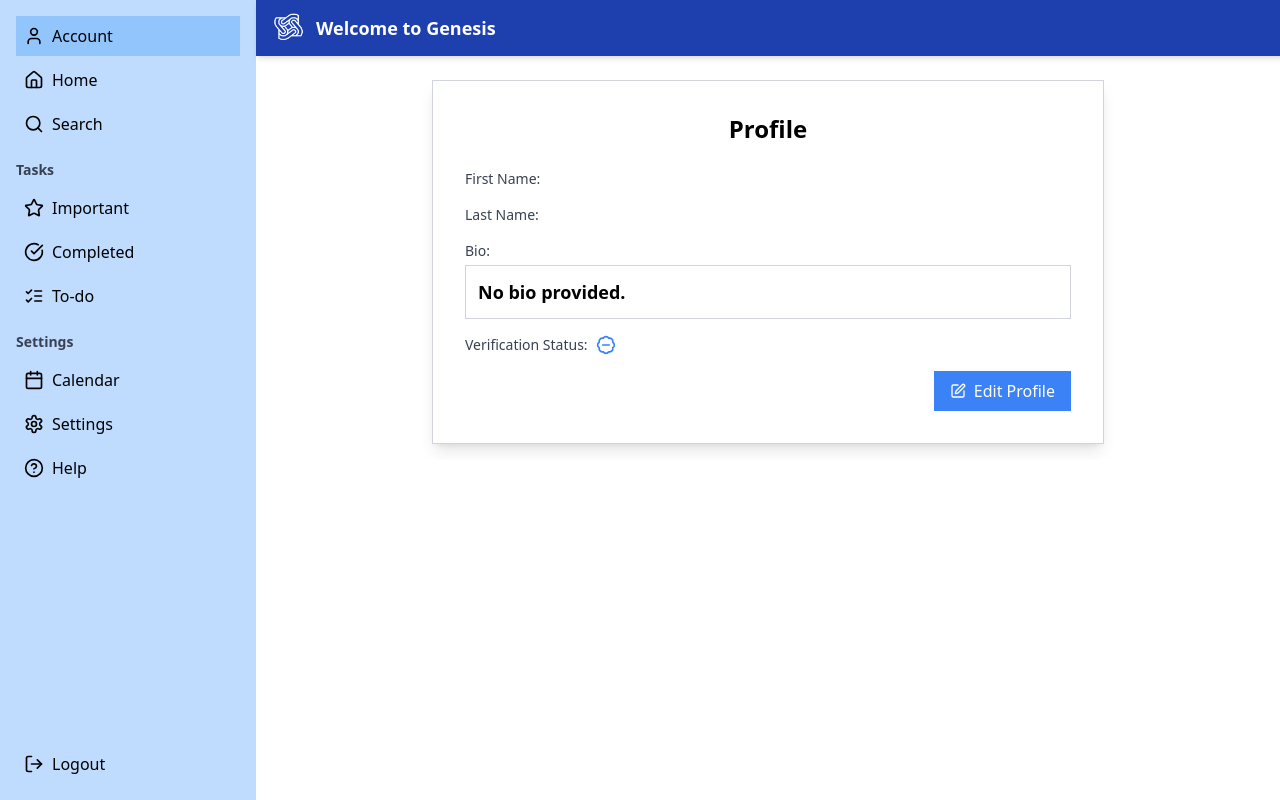
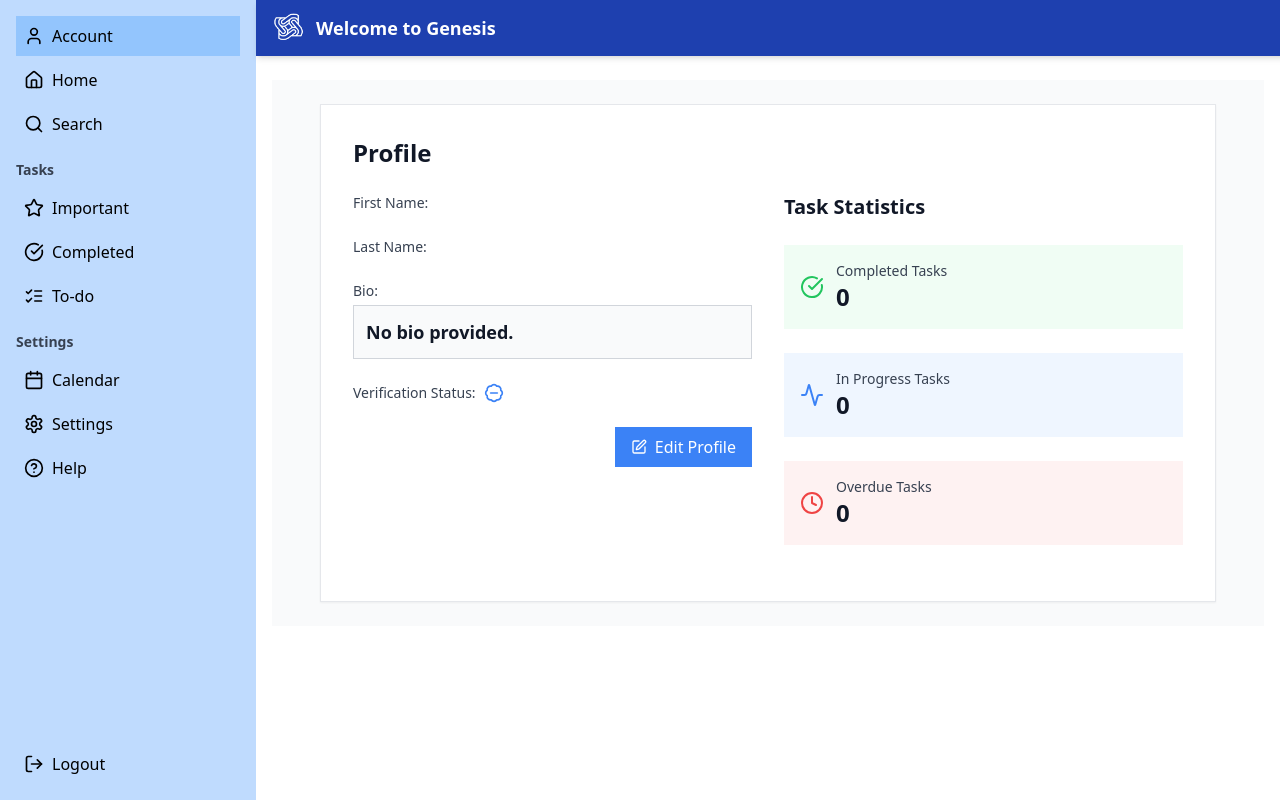
Before and after one commit to towtu/genesis-frontend, a React (Vite) app: page /account in a window 1280 px wide. Built offline with nearby package versions, Linux system fonts and the light colour scheme; no server answers.

Commit message:
Update Account.tsx

```diff
--- a/src/components/Account.tsx
+++ b/src/components/Account.tsx
@@ -1,7 +1,7 @@
 import React, { useEffect, useState } from "react";
 import { useNavigate } from "react-router-dom";
 import { api } from "../services/api"; // Import your configured axios instance
-import { BadgeCheck, BadgeMinus, Edit, Save, X } from "lucide-react"; // Import icons
+import { BadgeCheck, BadgeMinus, Edit, Save, X, CheckCircle, Clock, Activity } from "lucide-react"; // Import icons
 
 const Account: React.FC = () => {
   const navigate = useNavigate();
@@ -12,8 +12,13 @@ const Account: React.FC = () => {
     bio: "",
     verified: false,
   });
+  const [taskStats, setTaskStats] = useState({
+    completed: 0,
+    inProgress: 0,
+    overdue: 0,
+  });
 
-  // Fetch profile data from the backend
+  // Fetch profile data and task statistics from the backend
   useEffect(() => {
     const fetchProfile = async () => {
       try {
@@ -24,7 +29,17 @@ const Account: React.FC = () => {
       }
     };
 
+    const fetchTaskStats = async () => {
+      try {
+        const response = await api.get("/tasks/stats/"); // Example endpoint for task stats
+        setTaskStats(response.data);
+      } catch (error) {
+        console.error("Failed to fetch task stats:", error);
+      }
+    };
+
     fetchProfile();
+    fetchTaskStats();
   }, []);
 
   const handleInputChange = (e: React.ChangeEvent<HTMLInputElement | HTMLTextAreaElement>) => {
@@ -46,16 +61,19 @@ const Account: React.FC = () => {
   };
 
   return (
-    <div className="flex min-h-full justify-center items-center mx-auto">
+    <div className="flex min-h-full justify-center items-start mx-auto p-6 bg-gray-50 dark:bg-gray-900">
       {/* Main Content */}
-      <div className="bg-white p-8 border border-gray-300 rounded-lg shadow-lg w-full max-w-2xl">
-        <h2 className="text-2xl font-bold mb-6 text-center">Profile</h2>
+      <div className="bg-white dark:bg-gray-800 p-8 border border-gray-200 dark:border-gray-700 rounded-lg shadow-sm w-full max-w-4xl">
+        <h2 className="text-2xl font-bold mb-6 text-gray-900 dark:text-white">Profile</h2>
 
+        <div className="grid grid-cols-1 md:grid-cols-2 gap-8">
+          {/* Left Column: Profile Information */}
+          <div>
             {isEditing ? (
-          <form className="space-y-4">
+              <form className="space-y-6">
                 {/* First Name */}
                 <div>
-              <label htmlFor="first_name" className="block text-sm font-medium text-gray-700">
+                  <label htmlFor="first_name" className="block text-sm font-medium text-gray-700 dark:text-gray-300">
                     First Name
                   </label>
                   <input
@@ -64,13 +82,13 @@ const Account: React.FC = () => {
                     name="first_name"
                     value={profile.first_name}
                     onChange={handleInputChange}
-                className="mt-1 block w-full p-2 border border-gray-300 rounded-md focus:outline-none focus:ring-2 focus:ring-blue-500"
+                    className="mt-1 block w-full p-2 border border-gray-300 dark:border-gray-600 rounded-md focus:outline-none focus:ring-2 focus:ring-blue-500 bg-white dark:bg-gray-700 dark:text-white"
                   />
                 </div>
 
                 {/* Last Name */}
                 <div>
-              <label htmlFor="last_name" className="block text-sm font-medium text-gray-700">
+                  <label htmlFor="last_name" className="block text-sm font-medium text-gray-700 dark:text-gray-300">
                     Last Name
                   </label>
                   <input
@@ -79,13 +97,13 @@ const Account: React.FC = () => {
                     name="last_name"
                     value={profile.last_name}
                     onChange={handleInputChange}
-                className="mt-1 block w-full p-2 border border-gray-300 rounded-md focus:outline-none focus:ring-2 focus:ring-blue-500"
+                    className="mt-1 block w-full p-2 border border-gray-300 dark:border-gray-600 rounded-md focus:outline-none focus:ring-2 focus:ring-blue-500 bg-white dark:bg-gray-700 dark:text-white"
                   />
                 </div>
 
                 {/* Bio */}
                 <div>
-              <label htmlFor="bio" className="block text-sm font-medium text-gray-700">
+                  <label htmlFor="bio" className="block text-sm font-medium text-gray-700 dark:text-gray-300">
                     Bio
                   </label>
                   <textarea
@@ -93,14 +111,14 @@ const Account: React.FC = () => {
                     name="bio"
                     value={profile.bio}
                     onChange={handleInputChange}
-                className="mt-1 block w-full p-2 border border-gray-300 rounded-md focus:outline-none focus:ring-2 focus:ring-blue-500"
+                    className="mt-1 block w-full p-2 border border-gray-300 dark:border-gray-600 rounded-md focus:outline-none focus:ring-2 focus:ring-blue-500 bg-white dark:bg-gray-700 dark:text-white"
                     rows={4}
                   />
                 </div>
 
                 {/* Verification Status */}
                 <div className="flex items-center">
-              <p className="text-sm text-gray-700">Verification Status:</p>
+                  <p className="text-sm text-gray-700 dark:text-gray-300">Verification Status:</p>
                   {profile.verified ? (
                     <BadgeCheck className="ml-2 text-blue-500" size={20} /> // Verified badge
                   ) : (
@@ -113,44 +131,46 @@ const Account: React.FC = () => {
                   <button
                     type="button"
                     onClick={() => setIsEditing(false)}
-                className="flex items-center gap-2 bg-gray-500 text-white px-4 py-2 rounded-md hover:bg-gray-600"
+                    className="flex items-center gap-2 bg-gray-500 text-white px-4 py-2 rounded-md hover:bg-gray-600 transition-colors"
                   >
                     <X size={16} /> Cancel
                   </button>
                   <button
                     type="button"
                     onClick={handleSave}
-                className="flex items-center gap-2 bg-blue-500 text-white px-4 py-2 rounded-md hover:bg-blue-600"
+                    className="flex items-center gap-2 bg-blue-500 text-white px-4 py-2 rounded-md hover:bg-blue-600 transition-colors"
                   >
                     <Save size={16} /> Save
                   </button>
                 </div>
               </form>
             ) : (
-          <div className="space-y-4">
+              <div className="space-y-6">
                 {/* First Name */}
                 <div>
-              <p className="text-sm text-gray-700">First Name:</p>
-              <p className="text-lg font-semibold">{profile.first_name}</p>
+                  <p className="text-sm text-gray-700 dark:text-gray-300">First Name:</p>
+                  <p className="text-lg font-semibold text-gray-900 dark:text-white">{profile.first_name}</p>
                 </div>
 
                 {/* Last Name */}
                 <div>
-              <p className="text-sm text-gray-700">Last Name:</p>
-              <p className="text-lg font-semibold">{profile.last_name}</p>
+                  <p className="text-sm text-gray-700 dark:text-gray-300">Last Name:</p>
+                  <p className="text-lg font-semibold text-gray-900 dark:text-white">{profile.last_name}</p>
                 </div>
 
                 {/* Bio */}
                 <div>
-              <p className="text-sm text-gray-700">Bio:</p>
-              <div className="mt-1 p-3 border border-gray-300 rounded-md">
-                <p className="text-lg font-semibold">{profile.bio || "No bio provided."}</p>
+                  <p className="text-sm text-gray-700 dark:text-gray-300">Bio:</p>
+                  <div className="mt-1 p-3 border border-gray-300 dark:border-gray-600 rounded-md bg-gray-50 dark:bg-gray-700">
+                    <p className="text-lg font-semibold text-gray-900 dark:text-white">
+                      {profile.bio || "No bio provided."}
+                    </p>
                   </div>
                 </div>
 
                 {/* Verification Status */}
                 <div className="flex items-center">
-              <p className="text-sm text-gray-700">Verification Status:</p>
+                  <p className="text-sm text-gray-700 dark:text-gray-300">Verification Status:</p>
                   {profile.verified ? (
                     <BadgeCheck className="ml-2 text-blue-500" size={20} /> // Verified badge
                   ) : (
@@ -163,7 +183,7 @@ const Account: React.FC = () => {
                   <button
                     type="button"
                     onClick={() => setIsEditing(true)}
-                className="flex items-center gap-2 bg-blue-500 text-white px-4 py-2 rounded-md hover:bg-blue-600"
+                    className="flex items-center gap-2 bg-blue-500 text-white px-4 py-2 rounded-md hover:bg-blue-600 transition-colors"
                   >
                     <Edit size={16} /> Edit Profile
                   </button>
@@ -171,6 +191,46 @@ const Account: React.FC = () => {
               </div>
             )}
           </div>
+
+          {/* Right Column: Task Statistics */}
+          <div>
+            <h3 className="text-xl font-bold mb-6 text-gray-900 dark:text-white">Task Statistics</h3>
+
+            {/* Completed Tasks */}
+            <div className="mb-6 p-4 bg-green-50 dark:bg-green-900 rounded-lg">
+              <div className="flex items-center gap-3">
+                <CheckCircle className="text-green-500" size={24} />
+                <div>
+                  <p className="text-sm text-gray-700 dark:text-gray-300">Completed Tasks</p>
+                  <p className="text-2xl font-bold text-gray-900 dark:text-white">{taskStats.completed}</p>
+                </div>
+              </div>
+            </div>
+
+            {/* In Progress Tasks */}
+            <div className="mb-6 p-4 bg-blue-50 dark:bg-blue-900 rounded-lg">
+              <div className="flex items-center gap-3">
+                <Activity className="text-blue-500" size={24} />
+                <div>
+                  <p className="text-sm text-gray-700 dark:text-gray-300">In Progress Tasks</p>
+                  <p className="text-2xl font-bold text-gray-900 dark:text-white">{taskStats.inProgress}</p>
+                </div>
+              </div>
+            </div>
+
+            {/* Overdue Tasks */}
+            <div className="mb-6 p-4 bg-red-50 dark:bg-red-900 rounded-lg">
+              <div className="flex items-center gap-3">
+                <Clock className="text-red-500" size={24} />
+                <div>
+                  <p className="text-sm text-gray-700 dark:text-gray-300">Overdue Tasks</p>
+                  <p className="text-2xl font-bold text-gray-900 dark:text-white">{taskStats.overdue}</p>
+                </div>
+              </div>
+            </div>
+          </div>
+        </div>
+      </div>
     </div>
   );
 };
```
Lines whose indentation alone changed are shown as unchanged.
